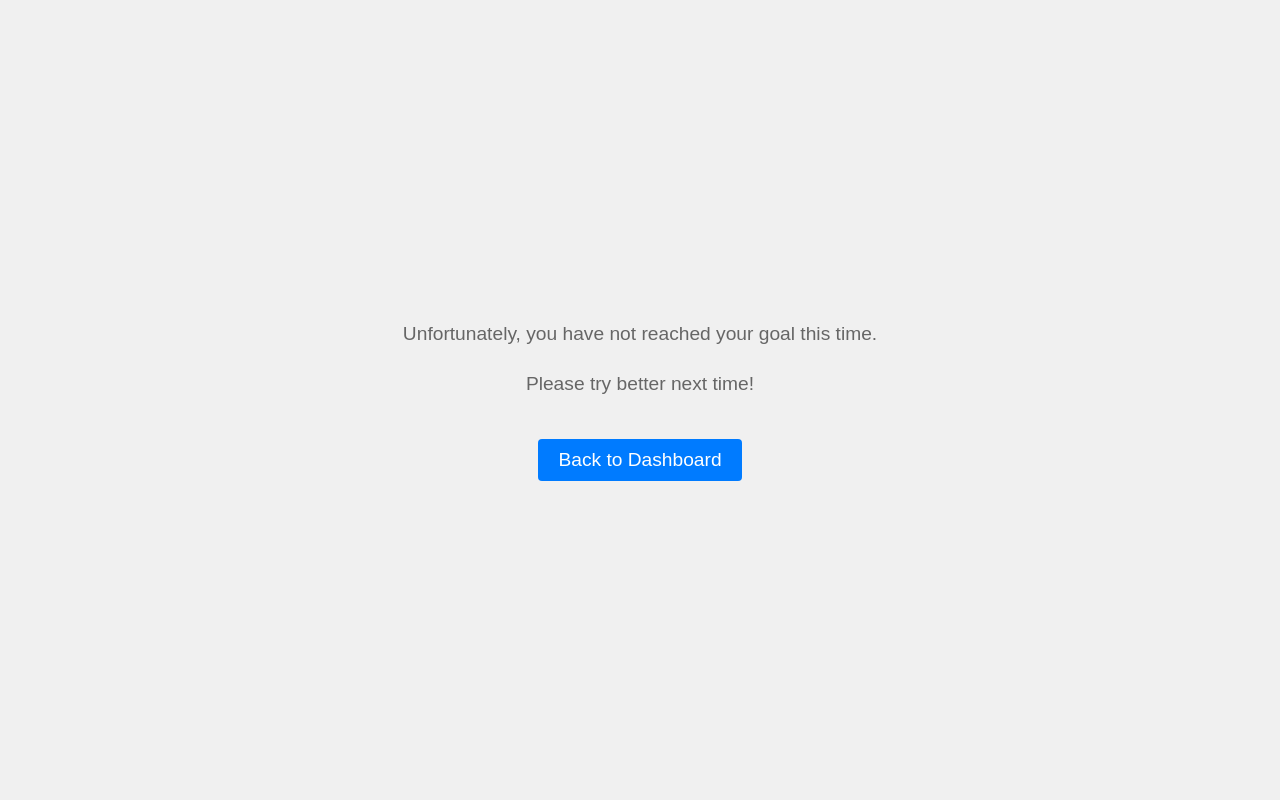
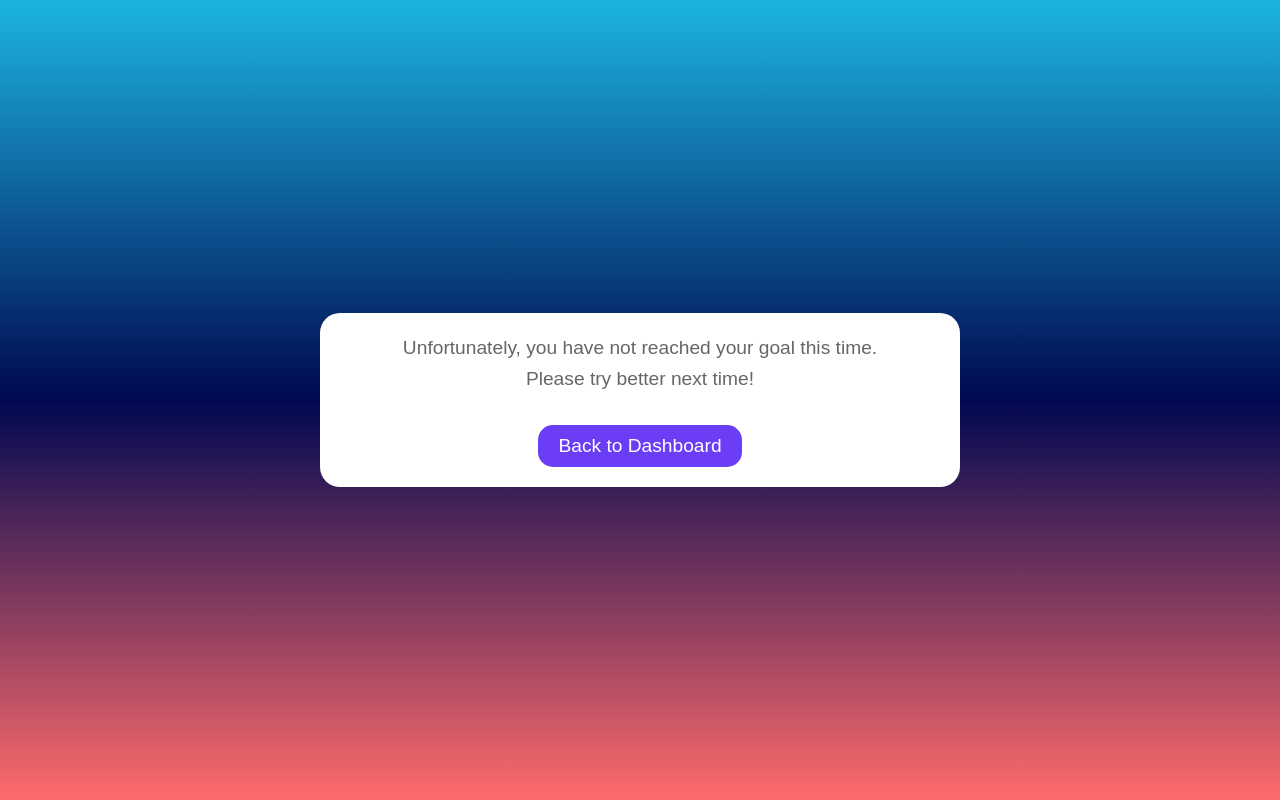
Before and after one commit to hunggiadao/multidiscproj, a Flask app: template templates/status.html in a window 1280 px wide. Run offline with Flask 3, Linux system fonts and the light colour scheme; the template is opened without the code that fills it, so the values that code supplies are empty.

Commit message:
Update status.html and startsession.html

```diff
--- a/templates/startsession.html
+++ b/templates/startsession.html
@@ -10,7 +10,7 @@
     <style>
         body {
             font-family: 'Arial', sans-serif;
-            background: linear-gradient(#2c0ca1, #1e1e1f);
+            background: linear-gradient( #1CB5E0 0%, #000851, #ff6b6b 100%);
             display: flex;
             justify-content: center;
             align-items: center;
--- a/templates/status.html
+++ b/templates/status.html
@@ -1,71 +1,91 @@
 <!DOCTYPE html>
 <html lang="en">
+
 <head>
     <meta charset="UTF-8">
     <meta name="viewport" content="width=device-width, initial-scale=1.0">
     <title>Congratulations!</title>
+    <link rel="preconnect" href="https://fonts.googleapis.com">
+    <link rel="preconnect" href="https://fonts.gstatic.com" crossorigin>
+    <link href="https://fonts.googleapis.com/css2?family=Lilita+One&display=swap" rel="stylesheet">
     <style>
         body {
             font-family: Arial, sans-serif;
-            background-color: #f0f0f0;
-            text-align: center;
             margin: 0;
-            padding: 20px;
+            padding: 0;
+            background: linear-gradient(#1CB5E0 0%, #000851, #ff6b6b 100%);
+            height: 100vh;
+            display: flex;
+            justify-content: center;
+            align-items: center;
         }
-        .container {
-            max-width: 600px;
-            margin: 0 auto;
-            background-color: #fff;
-            padding: 20px;
-            border-radius: 8px;
-            box-shadow: 0 0 10px rgba(0,0,0,0.1);
-        }
+
+
         h1 {
             color: #333;
+            font-family: "Lilita One", sans-serif;
+            font-weight: 400;
+            font-style: normal;
+            margin-bottom: 10px;
         }
+
         p {
             color: #666;
             line-height: 1.6;
+            margin: 0;
         }
+
         .btn {
             display: inline-block;
-            background-color: #007bff;
+            background-color: #6b3df5;
             color: #fff;
             padding: 10px 20px;
             text-decoration: none;
-            border-radius: 4px;
-            margin-top: 20px;
+            border-radius: 15px;
+            margin-top: 30px;
         }
+
         .btn:hover {
-            background-color: #0056b3;
-        }
-        body {
-            font-family: Arial, sans-serif;
-            text-align: center;
-            margin: 0;
-            padding: 0;
-            background-image: url('');
-            background-repeat: no-repeat;
-            background-size: cover;
-            background-position: center;
-            color: white;
+            background-color: #5933c9;
         }
 
         .message {
             font-size: 1.2em;
-            margin-top: 50vh;
-            transform: translateY(-50%);
+            margin: 0;
+            background-color: #fff;
+            padding: 20px;
+            border-radius: 20px;
+            text-align: center;
+            width: 600px;
+            animation: message-appear 1.0s ease;
         }
+
+        @keyframes message-appear {
+            from {
+        transform: scale(0.8);
+        opacity: 0;
+    }
+    to {
+        transform: scale(1);
+        opacity: 1;
+    }
+        }
+
         .action {
             color: #007bff;
             text-decoration: none;
         }
 
+        img {
+            width: 300px;
+        }
     </style>
 </head>
+
 <body>
     {%if flag%}
     <div class="message">
+        <img src="https://cdn3d.iconscout.com/3d/premium/thumb/trophy-5498563-4577197.png" alt="">
         <h1>Congratulations!</h1>
         <p>You've successfully finished goal.</p>
         <p>Keep up the great work!</p>
@@ -80,4 +100,5 @@
     {% endif %}
 
 </body>
+
 </html>
```
Also changed, not shown: track_me_run.db, 3 other files.
